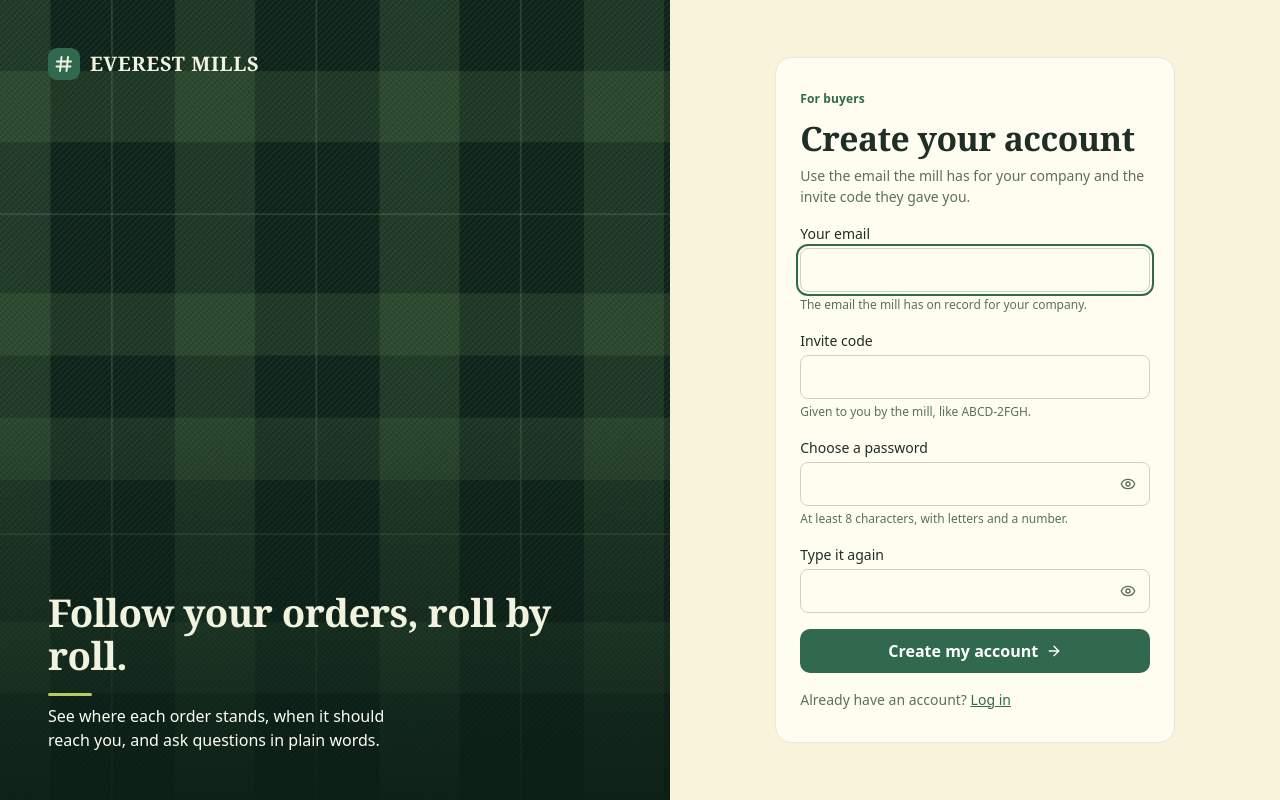
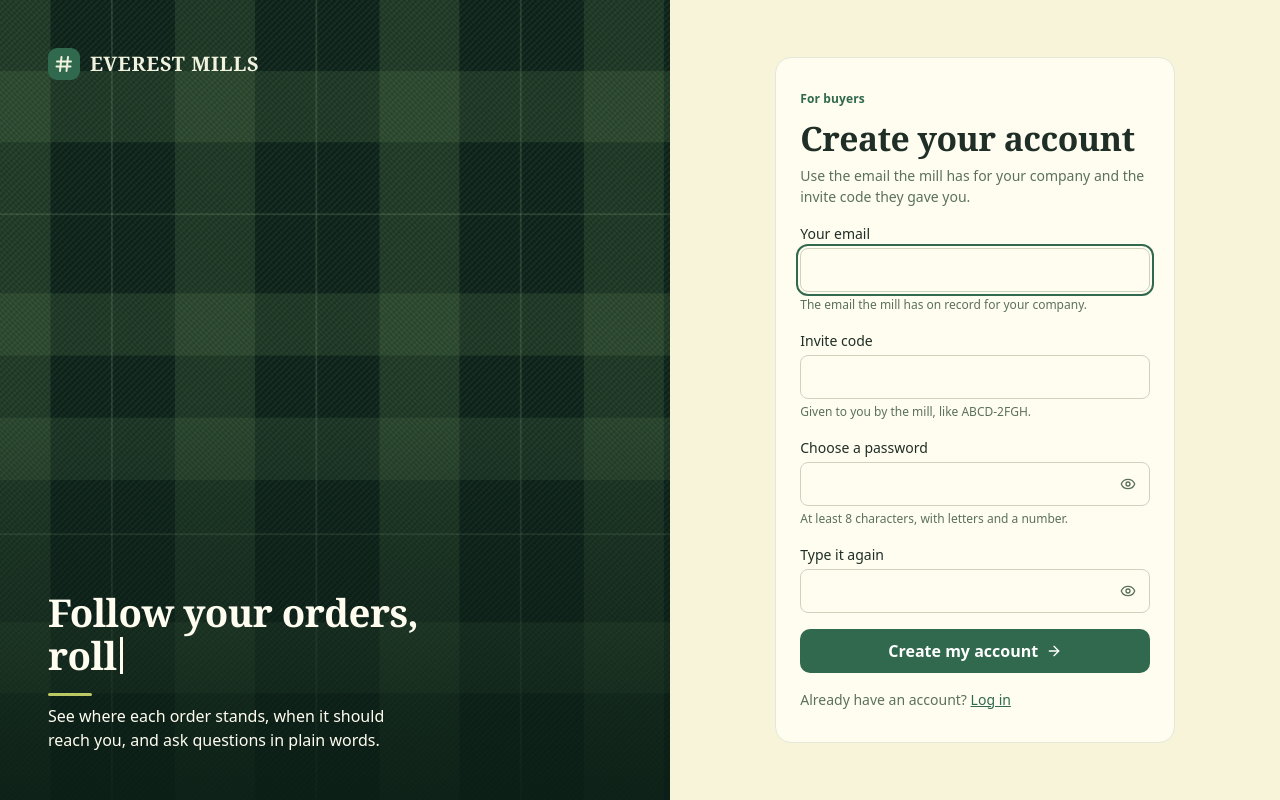
Before and after one commit to Hrytwik/odoo-finale-hritwik-ridanshi, a React (Vite) app in the folder apps/web/: page /signup in a window 1280 px wide. Built offline with nearby package versions, Linux system fonts and the light colour scheme; what openapi-fetch would draw is missing.

Commit message:
Use the typing effect on the sign-up page headline

```diff
--- a/apps/web/src/pages/login/SignupScreen.tsx
+++ b/apps/web/src/pages/login/SignupScreen.tsx
@@ -2,8 +2,12 @@ import { useQueryClient } from '@tanstack/react-query'
 import { Link, useNavigate } from 'react-router-dom'
 import wovenUrl from '@/assets/art/woven-plaid.svg'
 import { BrandMark } from '@/components/common/BrandMark'
+import { Typewriter } from '@/components/motion/Typewriter'
 import { homeFor } from '@/lib/nav'
 import { SignupForm } from './SignupForm'
+
+// the same sentence twice: the effect types it, holds, deletes and types it again, so the words never change
+const PHRASES = ['roll by roll.', 'roll by roll.']
 
 /** The page where a buyer creates their own login. Staff logins are made by the owner, so this is for buyers only. */
 export function SignupScreen() {
@@ -21,7 +25,7 @@ export function SignupScreen() {
             Everest Mills
           </span>
           <div className="stack-sm">
-            <h2 style={{ color: 'var(--color-on-ink)' }}>Follow your orders, roll by roll.</h2>
+            <Typewriter before="Follow your orders," phrases={PHRASES} />
             <p style={{ maxWidth: '40ch' }}>See where each order stands, when it should reach you, and ask questions in plain words.</p>
           </div>
         </div>
```
